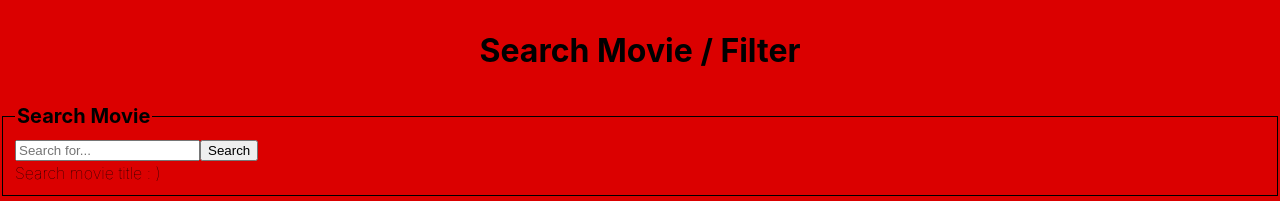
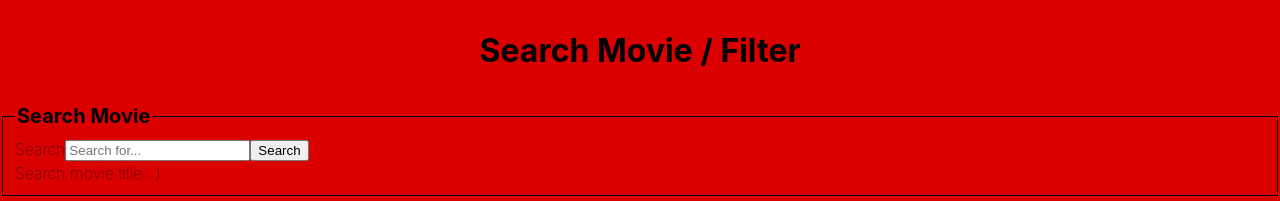
Before and after one commit to fac24/week5-bereket-minju, a React (Vite) app: page / in a window 1280 px wide. Shown: the top 201 px of the page. Built offline with nearby package versions, Linux system fonts and the light colour scheme; no server answers.

Commit message:
add search label content Relates #10

```diff
--- a/src/App.jsx
+++ b/src/App.jsx
@@ -24,6 +24,7 @@ function App() {
             }}
           >
             <label htmlFor="search">
+              Search
               <input
                 type="search"
                 name="search"
@@ -38,10 +39,8 @@ function App() {
         </fieldset>
         <fieldset>
           <legend>Filter</legend>
-          <form>
-            <YearFilter min={min} setMin={setMin} max={max} setMax={setMax} />
-            <CategoryFilter category={category} setCategory={setCategory} />
-          </form>
+          <YearFilter min={min} setMin={setMin} max={max} setMax={setMax} />
+          <CategoryFilter category={category} setCategory={setCategory} />
         </fieldset>
       </section>
       <section className="movies">
```
